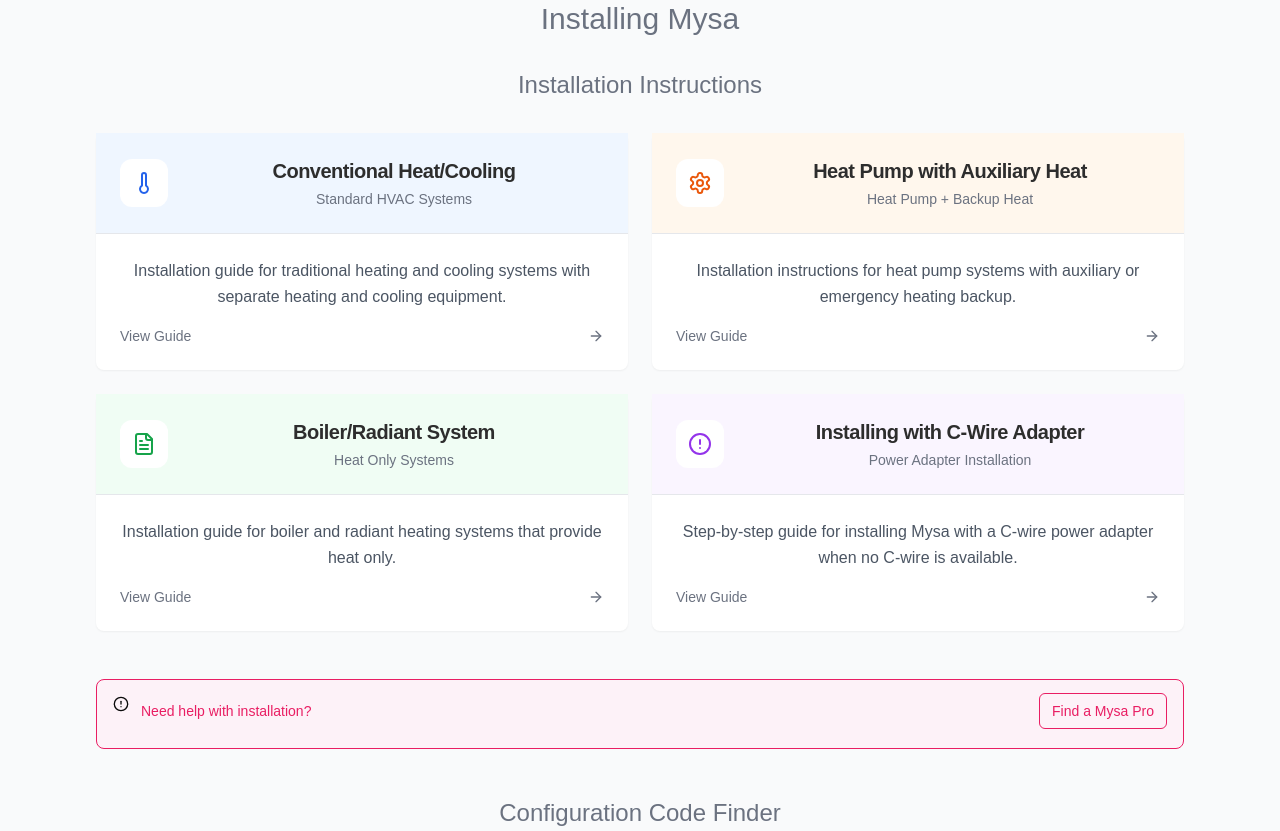
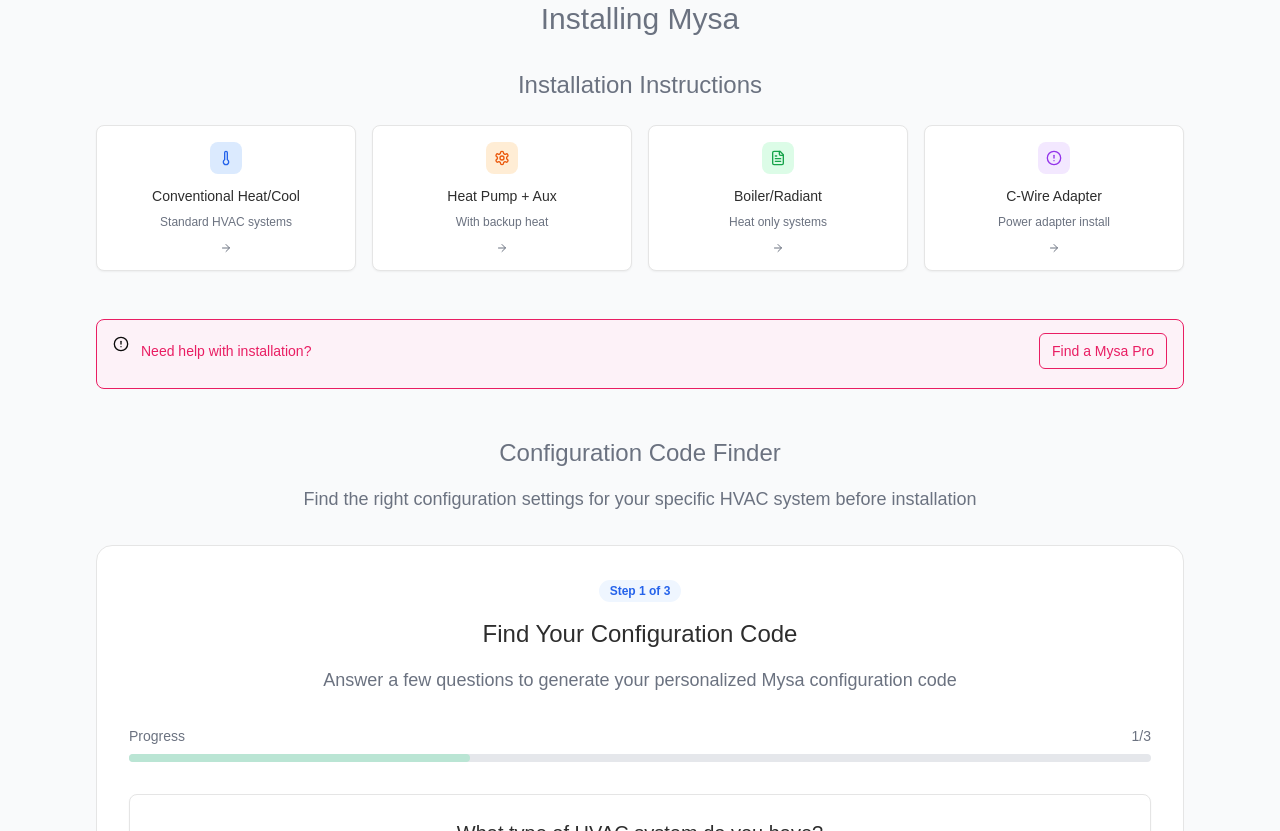
Before and after one commit to zgreen123935/-Main-Compatibility-Checker, a Next.js app: page / in a window 1280 px wide. Shown: the part 820-1651 px from the top of the page. Built offline with nearby package versions, Linux system fonts and the light colour scheme.

Commit message:
feat: simplify installation options cards for compact layout
Reduce card size, shorten titles, and condense descriptions for better fit

#VERCEL_SKIP

Co-authored-by: Tanner Coombs <19273088+tcoombs3@users.noreply.github.com>

```diff
--- a/app/page.tsx
+++ b/app/page.tsx
@@ -245,111 +245,54 @@ export default function CentralHVACManual() {
 
             {/* Part 1: Installation Instructions */}
             <div className="mb-12">
-              <h3 className="text-2xl font-medium text-[#6B7280] mb-8">Installation Instructions</h3>
+              <h3 className="text-2xl font-medium text-[#6B7280] mb-6">Installation Instructions</h3>
 
-              <div className="grid grid-cols-1 md:grid-cols-2 gap-6 mb-8">
+              <div className="grid grid-cols-2 md:grid-cols-4 gap-4 mb-8">
                 {/* Conventional Heat/Cooling */}
-                <Card className="group hover:shadow-lg transition-all duration-300 cursor-pointer border-0 shadow-sm h-full">
-                  <CardHeader className="bg-blue-50 border-b border-gray-200">
-                    <div className="flex items-center gap-4">
-                      <div className="w-12 h-12 bg-white rounded-xl flex items-center justify-center group-hover:scale-110 transition-transform">
-                        <Thermometer className="w-6 h-6 text-blue-600" />
-                      </div>
-                      <div className="flex-1">
-                        <CardTitle className="text-xl text-[#2D2D2D] mb-1 group-hover:text-[#1a1a1a]">
-                          Conventional Heat/Cooling
-                        </CardTitle>
-                        <CardDescription className="text-[#6B7280] text-sm">Standard HVAC Systems</CardDescription>
-                      </div>
+                <Card className="group hover:shadow-md transition-all duration-300 cursor-pointer border shadow-sm">
+                  <CardContent className="p-4 text-center">
+                    <div className="w-8 h-8 bg-blue-100 rounded-lg flex items-center justify-center mx-auto mb-3 group-hover:scale-110 transition-transform">
+                      <Thermometer className="w-4 h-4 text-blue-600" />
                     </div>
-                  </CardHeader>
-                  <CardContent className="p-6 flex-1 flex flex-col">
-                    <p className="text-[#4B5563] leading-relaxed flex-1 mb-4">
-                      Installation guide for traditional heating and cooling systems with separate heating and cooling
-                      equipment.
-                    </p>
-                    <div className="flex items-center justify-between">
-                      <span className="text-sm font-medium text-[#6B7280]">View Guide</span>
-                      <ArrowRight className="w-4 h-4 text-[#6B7280] group-hover:text-[#2D2D2D] group-hover:translate-x-1 transition-all" />
-                    </div>
+                    <h4 className="font-medium text-[#2D2D2D] mb-2 text-sm">Conventional Heat/Cool</h4>
+                    <p className="text-xs text-[#6B7280] mb-3">Standard HVAC systems</p>
+                    <ArrowRight className="w-3 h-3 text-[#6B7280] group-hover:text-[#2D2D2D] mx-auto transition-all" />
                   </CardContent>
                 </Card>
 
                 {/* Heat Pump with Auxiliary Heat */}
-                <Card className="group hover:shadow-lg transition-all duration-300 cursor-pointer border-0 shadow-sm h-full">
-                  <CardHeader className="bg-orange-50 border-b border-gray-200">
-                    <div className="flex items-center gap-4">
-                      <div className="w-12 h-12 bg-white rounded-xl flex items-center justify-center group-hover:scale-110 transition-transform">
-                        <Settings className="w-6 h-6 text-orange-600" />
-                      </div>
-                      <div className="flex-1">
-                        <CardTitle className="text-xl text-[#2D2D2D] mb-1 group-hover:text-[#1a1a1a]">
-                          Heat Pump with Auxiliary Heat
-                        </CardTitle>
-                        <CardDescription className="text-[#6B7280] text-sm">Heat Pump + Backup Heat</CardDescription>
-                      </div>
+                <Card className="group hover:shadow-md transition-all duration-300 cursor-pointer border shadow-sm">
+                  <CardContent className="p-4 text-center">
+                    <div className="w-8 h-8 bg-orange-100 rounded-lg flex items-center justify-center mx-auto mb-3 group-hover:scale-110 transition-transform">
+                      <Settings className="w-4 h-4 text-orange-600" />
                     </div>
-                  </CardHeader>
-                  <CardContent className="p-6 flex-1 flex flex-col">
-                    <p className="text-[#4B5563] leading-relaxed flex-1 mb-4">
-                      Installation instructions for heat pump systems with auxiliary or emergency heating backup.
-                    </p>
-                    <div className="flex items-center justify-between">
-                      <span className="text-sm font-medium text-[#6B7280]">View Guide</span>
-                      <ArrowRight className="w-4 h-4 text-[#6B7280] group-hover:text-[#2D2D2D] group-hover:translate-x-1 transition-all" />
-                    </div>
+                    <h4 className="font-medium text-[#2D2D2D] mb-2 text-sm">Heat Pump + Aux</h4>
+                    <p className="text-xs text-[#6B7280] mb-3">With backup heat</p>
+                    <ArrowRight className="w-3 h-3 text-[#6B7280] group-hover:text-[#2D2D2D] mx-auto transition-all" />
                   </CardContent>
                 </Card>
 
                 {/* Boiler/Radiant System */}
-                <Card className="group hover:shadow-lg transition-all duration-300 cursor-pointer border-0 shadow-sm h-full">
-                  <CardHeader className="bg-green-50 border-b border-gray-200">
-                    <div className="flex items-center gap-4">
-                      <div className="w-12 h-12 bg-white rounded-xl flex items-center justify-center group-hover:scale-110 transition-transform">
-                        <FileText className="w-6 h-6 text-green-600" />
-                      </div>
-                      <div className="flex-1">
-                        <CardTitle className="text-xl text-[#2D2D2D] mb-1 group-hover:text-[#1a1a1a]">
-                          Boiler/Radiant System
-                        </CardTitle>
-                        <CardDescription className="text-[#6B7280] text-sm">Heat Only Systems</CardDescription>
-                      </div>
+                <Card className="group hover:shadow-md transition-all duration-300 cursor-pointer border shadow-sm">
+                  <CardContent className="p-4 text-center">
+                    <div className="w-8 h-8 bg-green-100 rounded-lg flex items-center justify-center mx-auto mb-3 group-hover:scale-110 transition-transform">
+                      <FileText className="w-4 h-4 text-green-600" />
                     </div>
-                  </CardHeader>
-                  <CardContent className="p-6 flex-1 flex flex-col">
-                    <p className="text-[#4B5563] leading-relaxed flex-1 mb-4">
-                      Installation guide for boiler and radiant heating systems that provide heat only.
-                    </p>
-                    <div className="flex items-center justify-between">
-                      <span className="text-sm font-medium text-[#6B7280]">View Guide</span>
-                      <ArrowRight className="w-4 h-4 text-[#6B7280] group-hover:text-[#2D2D2D] group-hover:translate-x-1 transition-all" />
-                    </div>
+                    <h4 className="font-medium text-[#2D2D2D] mb-2 text-sm">Boiler/Radiant</h4>
+                    <p className="text-xs text-[#6B7280] mb-3">Heat only systems</p>
+                    <ArrowRight className="w-3 h-3 text-[#6B7280] group-hover:text-[#2D2D2D] mx-auto transition-all" />
                   </CardContent>
                 </Card>
 
                 {/* Installing with C-Wire Adapter */}
-                <Card className="group hover:shadow-lg transition-all duration-300 cursor-pointer border-0 shadow-sm h-full">
-                  <CardHeader className="bg-purple-50 border-b border-gray-200">
-                    <div className="flex items-center gap-4">
-                      <div className="w-12 h-12 bg-white rounded-xl flex items-center justify-center group-hover:scale-110 transition-transform">
-                        <AlertCircle className="w-6 h-6 text-purple-600" />
-                      </div>
-                      <div className="flex-1">
-                        <CardTitle className="text-xl text-[#2D2D2D] mb-1 group-hover:text-[#1a1a1a]">
-                          Installing with C-Wire Adapter
-                        </CardTitle>
-                        <CardDescription className="text-[#6B7280] text-sm">Power Adapter Installation</CardDescription>
-                      </div>
+                <Card className="group hover:shadow-md transition-all duration-300 cursor-pointer border shadow-sm">
+                  <CardContent className="p-4 text-center">
+                    <div className="w-8 h-8 bg-purple-100 rounded-lg flex items-center justify-center mx-auto mb-3 group-hover:scale-110 transition-transform">
+                      <AlertCircle className="w-4 h-4 text-purple-600" />
                     </div>
-                  </CardHeader>
-                  <CardContent className="p-6 flex-1 flex flex-col">
-                    <p className="text-[#4B5563] leading-relaxed flex-1 mb-4">
-                      Step-by-step guide for installing Mysa with a C-wire power adapter when no C-wire is available.
-                    </p>
-                    <div className="flex items-center justify-between">
-                      <span className="text-sm font-medium text-[#6B7280]">View Guide</span>
-                      <ArrowRight className="w-4 h-4 text-[#6B7280] group-hover:text-[#2D2D2D] group-hover:translate-x-1 transition-all" />
-                    </div>
+                    <h4 className="font-medium text-[#2D2D2D] mb-2 text-sm">C-Wire Adapter</h4>
+                    <p className="text-xs text-[#6B7280] mb-3">Power adapter install</p>
+                    <ArrowRight className="w-3 h-3 text-[#6B7280] group-hover:text-[#2D2D2D] mx-auto transition-all" />
                   </CardContent>
                 </Card>
               </div>
```
